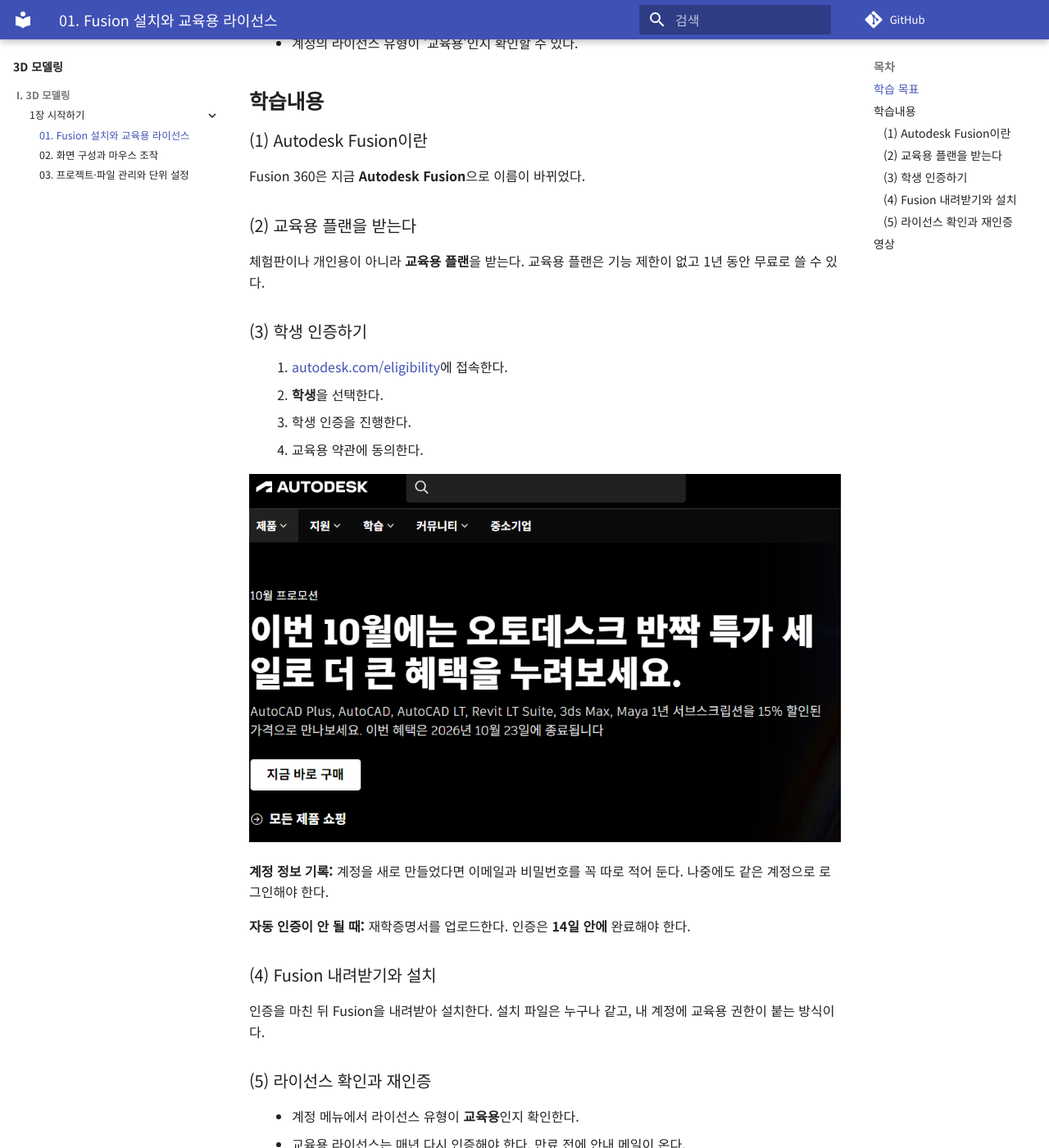
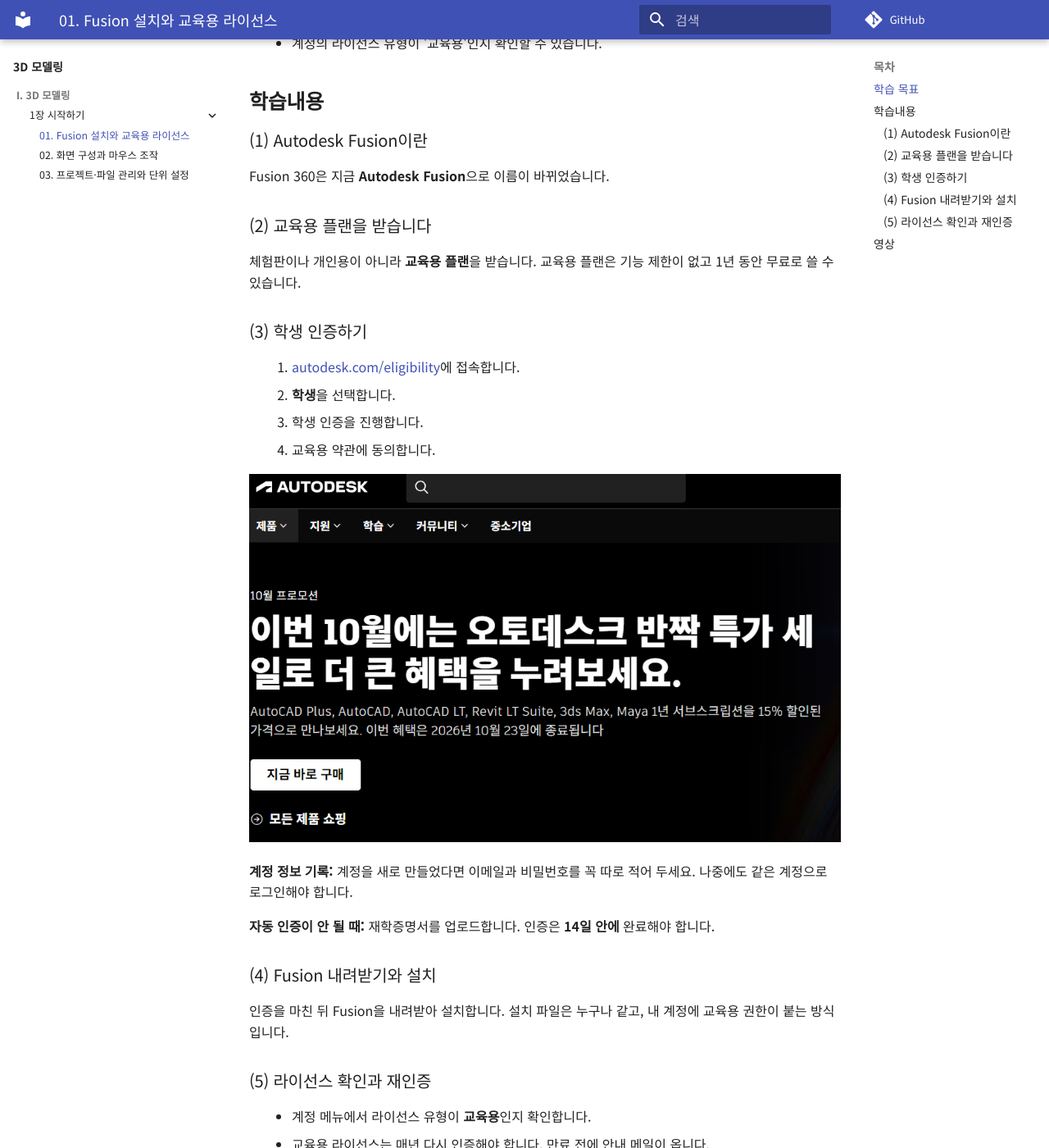
Before and after one commit to makerlab-ww/makerlab, an MkDocs documentation site: the page built from docs/modeling/ch1-start/01-install.md, in a window 1280 px wide and 1400 px high, scrolled down 306 px. Shown: the whole window at 82% size. Built offline with MkDocs 1.6.1 and Material for MkDocs 9.7.7, drawn with Linux system fonts in a browser that asks for light colours; comment, search, counter and statistics services are not loaded; some of the changed text lies outside the part shown.

Commit message:
01 페이지 문장을 습니다체로 통일
Co-Authored-By: Claude Sonnet 5.5 <noreply@anthropic.com>

```diff
--- a/docs/modeling/ch1-start/01-install.md
+++ b/docs/modeling/ch1-start/01-install.md
@@ -1,39 +1,39 @@
 # 01. Fusion 설치와 교육용 라이선스
 
 ## 학습 목표
-- 교육용 플랜으로 Autodesk 학생 인증을 마칠 수 있다.
-- Autodesk Fusion을 내려받아 설치할 수 있다.
-- 계정의 라이선스 유형이 '교육용'인지 확인할 수 있다.
+- 교육용 플랜으로 Autodesk 학생 인증을 마칠 수 있습니다.
+- Autodesk Fusion을 내려받아 설치할 수 있습니다.
+- 계정의 라이선스 유형이 '교육용'인지 확인할 수 있습니다.
 
 ## 학습내용
 
 ### (1) Autodesk Fusion이란
-Fusion 360은 지금 **Autodesk Fusion**으로 이름이 바뀌었다.
+Fusion 360은 지금 **Autodesk Fusion**으로 이름이 바뀌었습니다.
 
-### (2) 교육용 플랜을 받는다
-체험판이나 개인용이 아니라 **교육용 플랜**을 받는다.
-교육용 플랜은 기능 제한이 없고 1년 동안 무료로 쓸 수 있다.
+### (2) 교육용 플랜을 받습니다
+체험판이나 개인용이 아니라 **교육용 플랜**을 받습니다.
+교육용 플랜은 기능 제한이 없고 1년 동안 무료로 쓸 수 있습니다.
 
 ### (3) 학생 인증하기
-1. [autodesk.com/eligibility](https://www.autodesk.com/eligibility)에 접속한다.
-2. **학생**을 선택한다.
-3. 학생 인증을 진행한다.
-4. 교육용 약관에 동의한다.
+1. [autodesk.com/eligibility](https://www.autodesk.com/eligibility)에 접속합니다.
+2. **학생**을 선택합니다.
+3. 학생 인증을 진행합니다.
+4. 교육용 약관에 동의합니다.
 
 ![오토데스크 홈페이지](../images/01/autodesk-home.png)
 
-**계정 정보 기록:** 계정을 새로 만들었다면 이메일과 비밀번호를 꼭 따로 적어 둔다.
-나중에도 같은 계정으로 로그인해야 한다.
+**계정 정보 기록:** 계정을 새로 만들었다면 이메일과 비밀번호를 꼭 따로 적어 두세요.
+나중에도 같은 계정으로 로그인해야 합니다.
 
-**자동 인증이 안 될 때:** 재학증명서를 업로드한다. 인증은 **14일 안에** 완료해야 한다.
+**자동 인증이 안 될 때:** 재학증명서를 업로드합니다. 인증은 **14일 안에** 완료해야 합니다.
 
 ### (4) Fusion 내려받기와 설치
-인증을 마친 뒤 Fusion을 내려받아 설치한다.
-설치 파일은 누구나 같고, 내 계정에 교육용 권한이 붙는 방식이다.
+인증을 마친 뒤 Fusion을 내려받아 설치합니다.
+설치 파일은 누구나 같고, 내 계정에 교육용 권한이 붙는 방식입니다.
 
 ### (5) 라이선스 확인과 재인증
-- 계정 메뉴에서 라이선스 유형이 **교육용**인지 확인한다.
-- 교육용 라이선스는 매년 다시 인증해야 한다. 만료 전에 안내 메일이 온다.
+- 계정 메뉴에서 라이선스 유형이 **교육용**인지 확인합니다.
+- 교육용 라이선스는 매년 다시 인증해야 합니다. 만료 전에 안내 메일이 옵니다.
 
 ## 영상
 <!-- TODO: 유튜브 영상 ID -->
```
